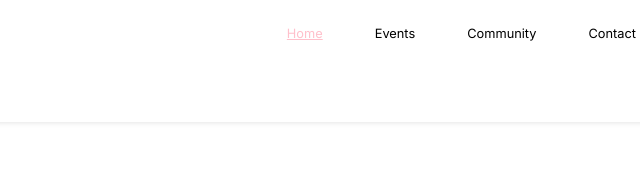
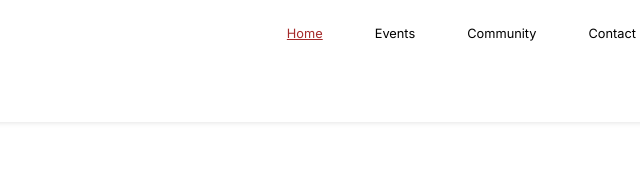
Before and after one commit to lotathebaby/umuigbo-brandon, a plain HTML site: page index.html in a window 1280 px wide. In both pictures the pointer is over the link "Home". Shown: the top 182 px of the page, 578-1218 px from the left. Drawn offline with Linux system fonts and the light colour scheme.

Commit message:
Update index.css
updated the hover color to brown. pink was not giving

```diff
--- a/index.css
+++ b/index.css
@@ -88,7 +88,7 @@ h3 {
 }
 
 .nav-bar li a:hover {
-  color: pink;
+  color: brown;
   text-decoration: underline;
 }
 
```
